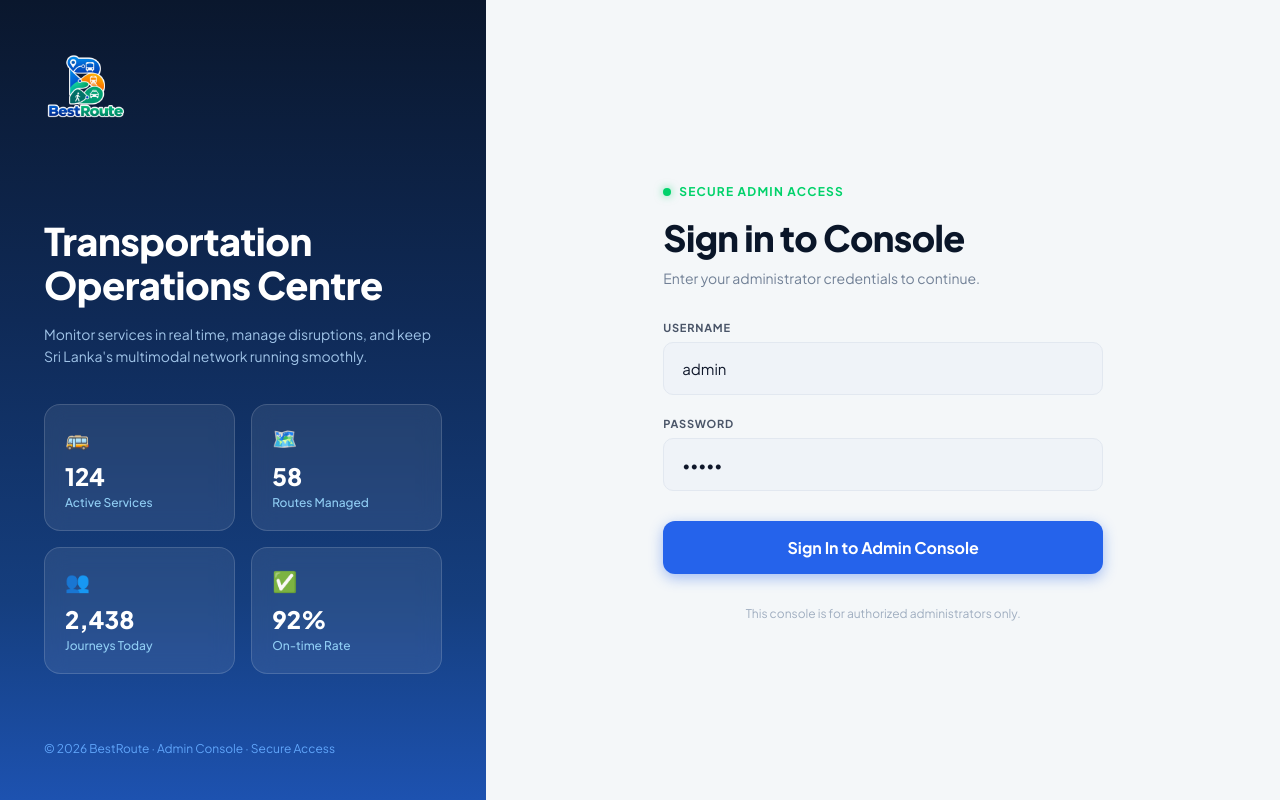
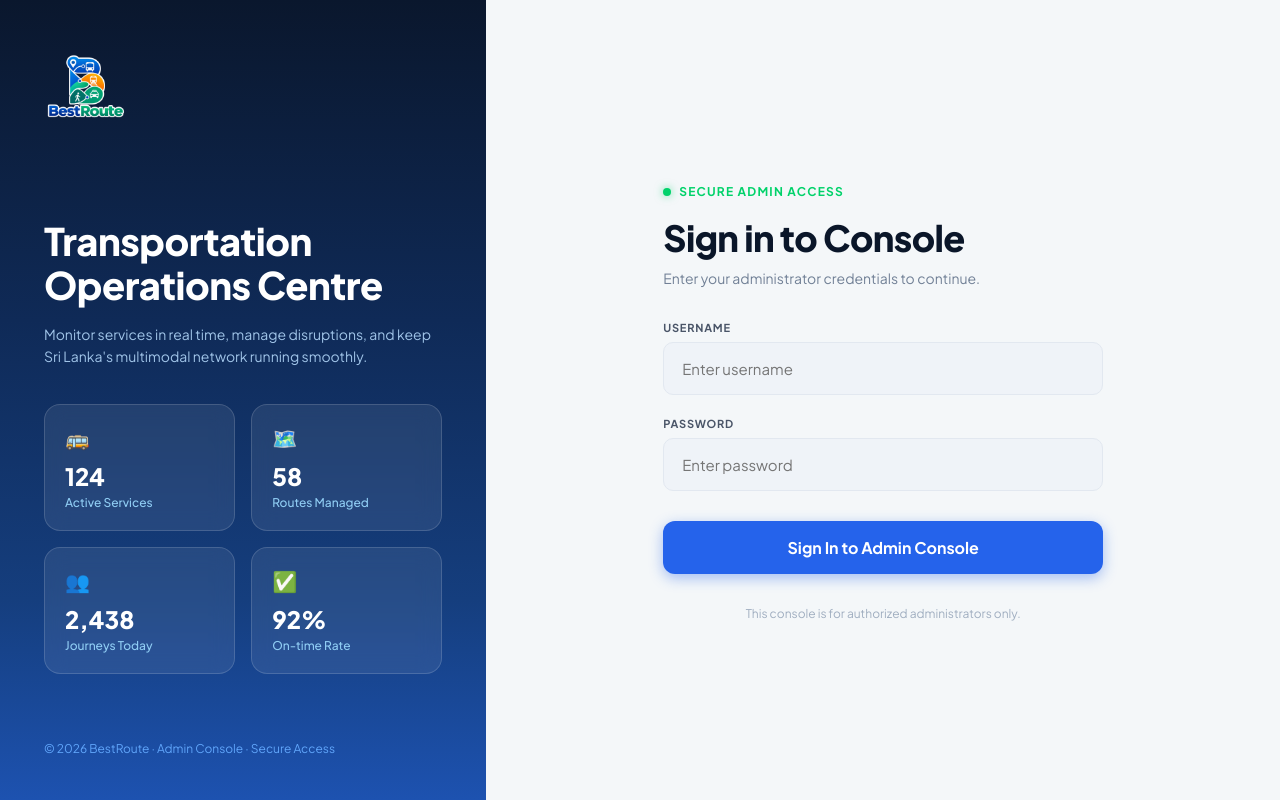
Before and after one commit to codesplash26-hackathon/codecrushers, a React (Vite) app in the folder admin-dashboard/: page / in a window 1280 px wide. Built offline with nearby package versions, Linux system fonts and the light colour scheme.

Commit message:
Clear pre-filled admin login credentials

```diff
--- a/admin-dashboard/src/components/Login.jsx
+++ b/admin-dashboard/src/components/Login.jsx
@@ -4,8 +4,8 @@ import logoImg from '../assets/logo.png';
 
 const Login = () => {
   const { login } = useAuth();
-  const [username, setUsername] = useState('admin');
-  const [password, setPassword] = useState('admin');
+  const [username, setUsername] = useState('');
+  const [password, setPassword] = useState('');
   const [error, setError] = useState('');
 
   const handleSubmit = (e) => {
@@ -94,7 +94,7 @@ const Login = () => {
                 className="form-input"
                 value={username}
                 onChange={(e) => setUsername(e.target.value)}
-                placeholder="admin"
+                placeholder="Enter username"
                 required
               />
             </div>
@@ -106,7 +106,7 @@ const Login = () => {
                 className="form-input"
                 value={password}
                 onChange={(e) => setPassword(e.target.value)}
-                placeholder="••••••••"
+                placeholder="Enter password"
                 required
               />
             </div>
```
